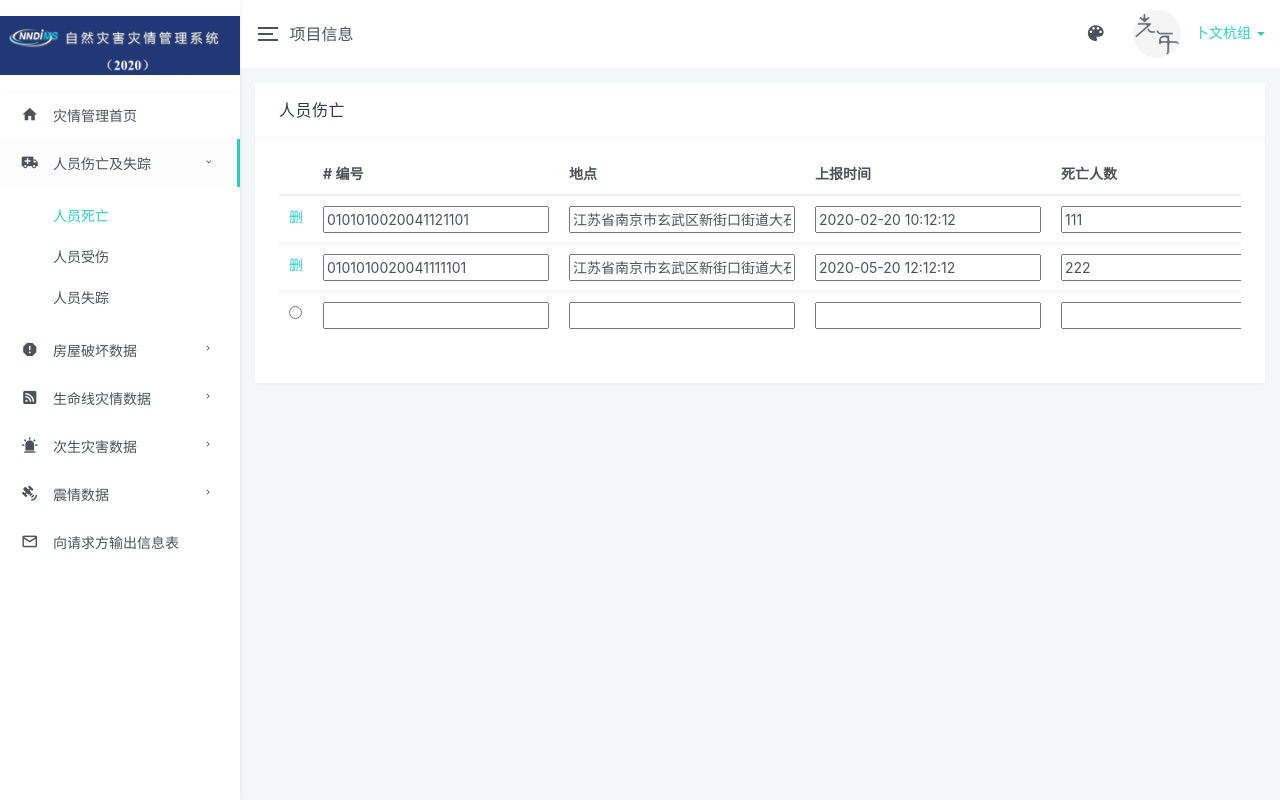
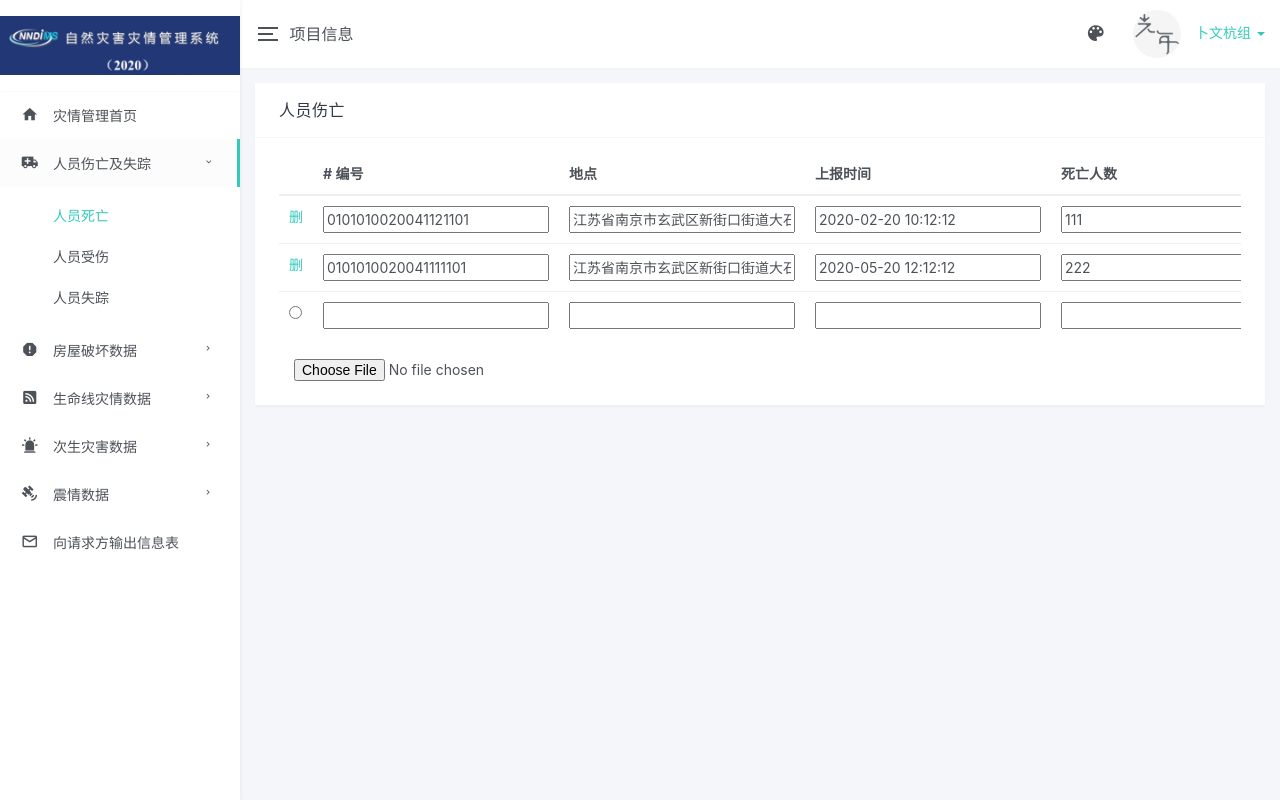
Before and after one commit to Shuuteikou/MSHD, a Django app: page /data_resolver/details_DeathStatics in a window 1280 px wide. Run offline with Django 3.2, Linux system fonts and the light colour scheme; data comes from the database, SQL or seed files in the repository; some libraries are stand-ins or nearby versions.

Commit message:
new index

```diff
--- a/data_resolver/templates/details_CivilStructure.html
+++ b/data_resolver/templates/details_CivilStructure.html
@@ -319,6 +319,9 @@
                         </form>
                     </tbody>
                   </table>
+                  <div class="col-xs-12">
+                      <input type="file" id="example-file-input" name="example-file-input">
+                    </div>
                 </div>
               </div>
             </div>
--- a/data_resolver/templates/details_DeathStatics.html
+++ b/data_resolver/templates/details_DeathStatics.html
@@ -307,6 +307,9 @@
                           <td><input type="submit" value="新增提交"></td>
                     </tbody>
                   </table>
+                  <div class="col-xs-12">
+                      <input type="file" id="example-file-input" name="example-file-input">
+                    </div>
                 </div>
               </div>
             </div>
--- a/data_resolver/templates/details_DisasterRequest.html
+++ b/data_resolver/templates/details_DisasterRequest.html
@@ -312,6 +312,10 @@
                         </form>
                     </tbody>
                   </table>
+
+                  <div class="col-xs-12">
+                      <input type="file" id="example-file-input" name="example-file-input">
+                    </div>
                 </div>
               </div>
             </div>
```
